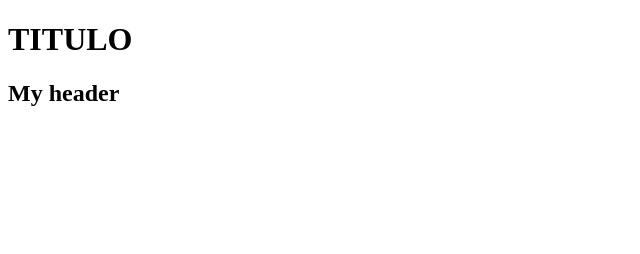
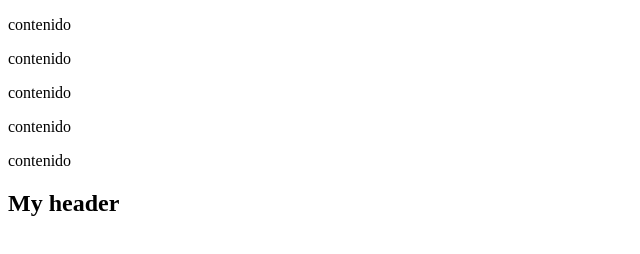
Before and after one commit to bryan22elescano/proyecto_tutoria, a plain HTML site: page index.html in a window 1280 px wide. Shown: the whole page, without its empty margins (0-640 px from the left). Drawn offline with Linux system fonts and the light colour scheme.

Commit message:
se agrego 5 contenidos

```diff
--- a/index.html
+++ b/index.html
@@ -6,7 +6,11 @@
     <title>Document</title>
 </head>
 <body>
-    <h1>TITULO</h1>
+    <p>contenido</p>
+    <p>contenido</p>
+    <p>contenido</p>
+    <p>contenido</p>
+    <p>contenido</p>
     <header>
         <h2>My header</h2>
     </header>
```
